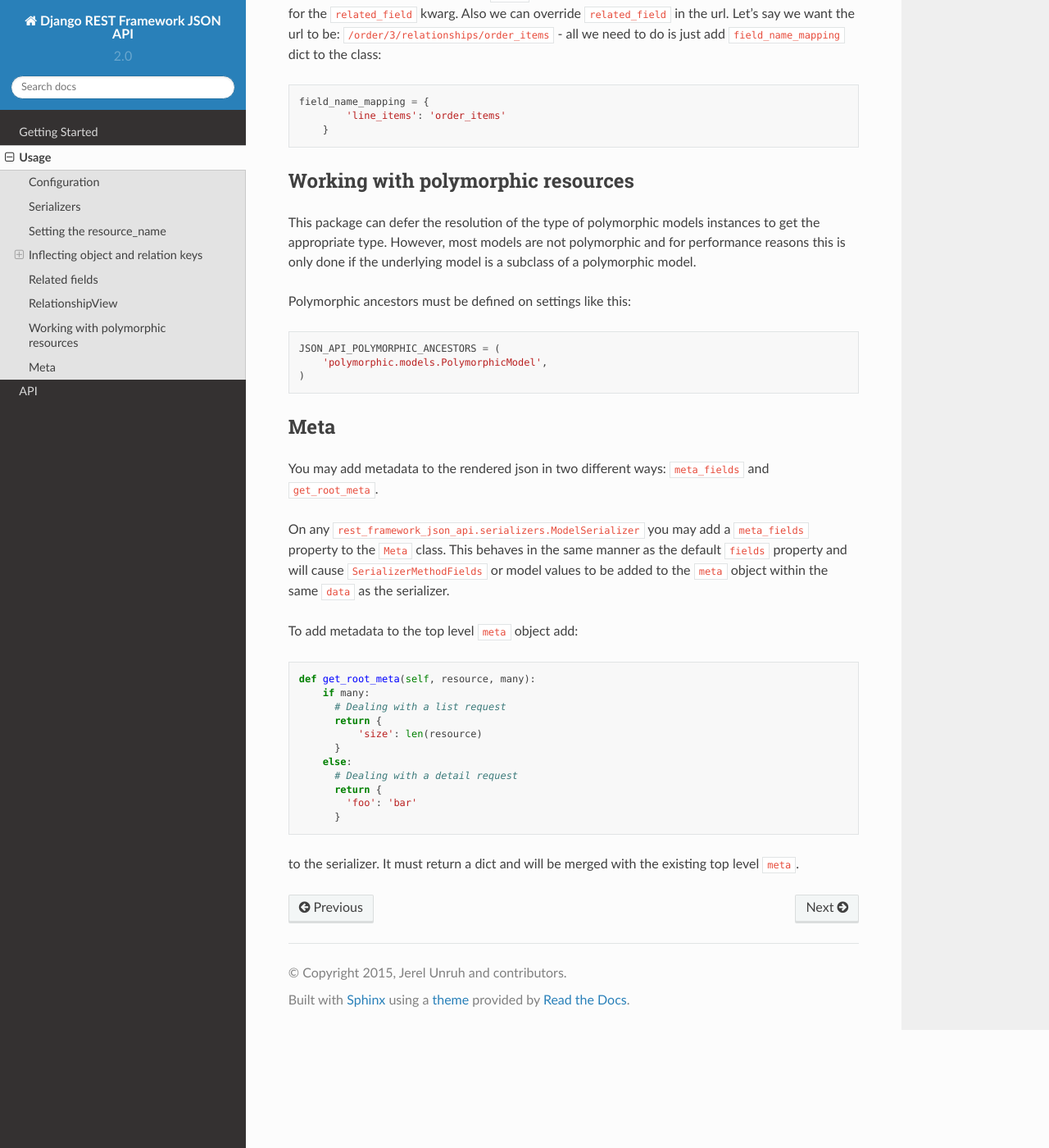
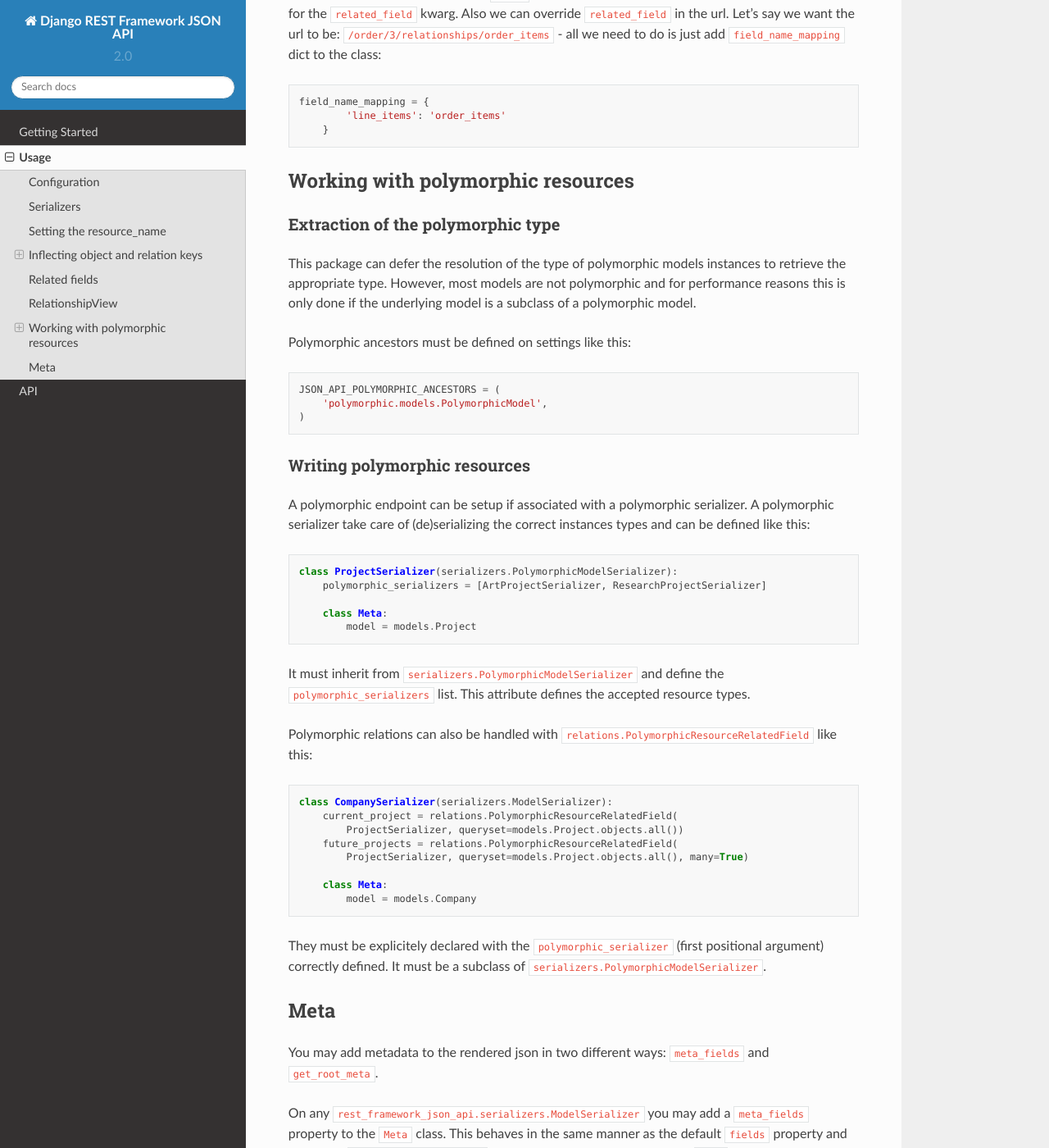
Before and after one commit to django-json-api/django-rest-framework-json-api, a Sphinx documentation site: the page built from docs/usage.md, in a window 1280 px wide and 1400 px high, scrolled down 7775 px. Shown: the whole window at 82% size. Built offline with Sphinx 7.4.7 and the Read the Docs theme 2.0.0, drawn with Linux system fonts in a browser that asks for light colours.

Commit message:
Improve polymorphism documentation

````diff
--- a/docs/usage.md
+++ b/docs/usage.md
@@ -425,7 +425,9 @@
 
 ### Working with polymorphic resources
 
-This package can defer the resolution of the type of polymorphic models instances to get the appropriate type.
+#### Extraction of the polymorphic type
+
+This package can defer the resolution of the type of polymorphic models instances to retrieve the appropriate type.
 However, most models are not polymorphic and for performance reasons this is only done if the underlying model is a subclass of a polymorphic model.
 
 Polymorphic ancestors must be defined on settings like this:
@@ -435,6 +437,40 @@
     'polymorphic.models.PolymorphicModel',
 )
 ```
+
+#### Writing polymorphic resources
+
+A polymorphic endpoint can be setup if associated with a polymorphic serializer.
+A polymorphic serializer take care of (de)serializing the correct instances types and can be defined like this:
+
+```python
+class ProjectSerializer(serializers.PolymorphicModelSerializer):
+    polymorphic_serializers = [ArtProjectSerializer, ResearchProjectSerializer]
+
+    class Meta:
+        model = models.Project
+```
+
+It must inherit from `serializers.PolymorphicModelSerializer` and define the `polymorphic_serializers` list.
+This attribute defines the accepted resource types.
+
+
+Polymorphic relations can also be handled with `relations.PolymorphicResourceRelatedField` like this:
+
+```python
+class CompanySerializer(serializers.ModelSerializer):
+    current_project = relations.PolymorphicResourceRelatedField(
+        ProjectSerializer, queryset=models.Project.objects.all())
+    future_projects = relations.PolymorphicResourceRelatedField(
+        ProjectSerializer, queryset=models.Project.objects.all(), many=True)
+
+    class Meta:
+        model = models.Company
+```
+
+They must be explicitely declared with the `polymorphic_serializer` (first positional argument) correctly defined.
+It must be a subclass of `serializers.PolymorphicModelSerializer`.
+
 
 ### Meta
 
````
